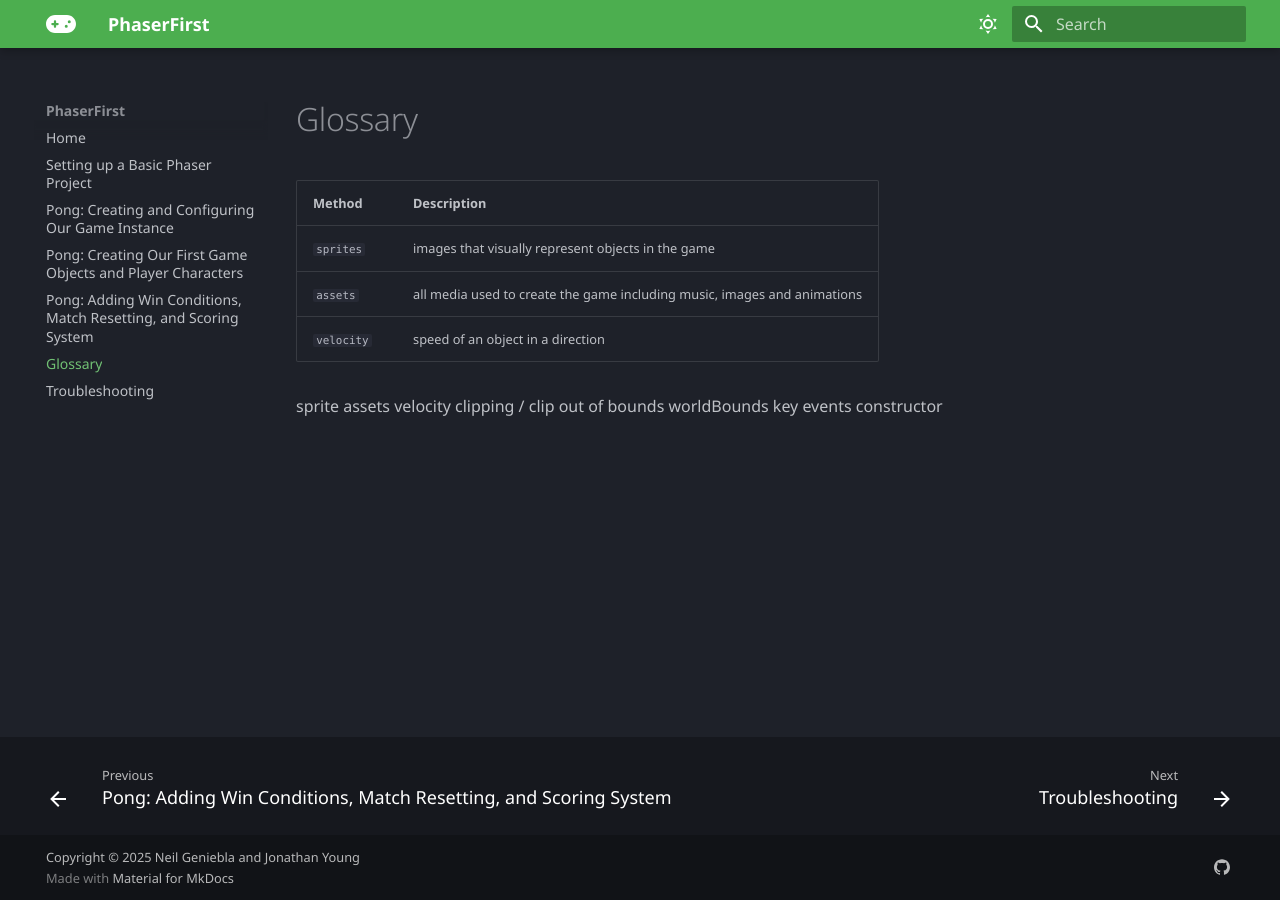
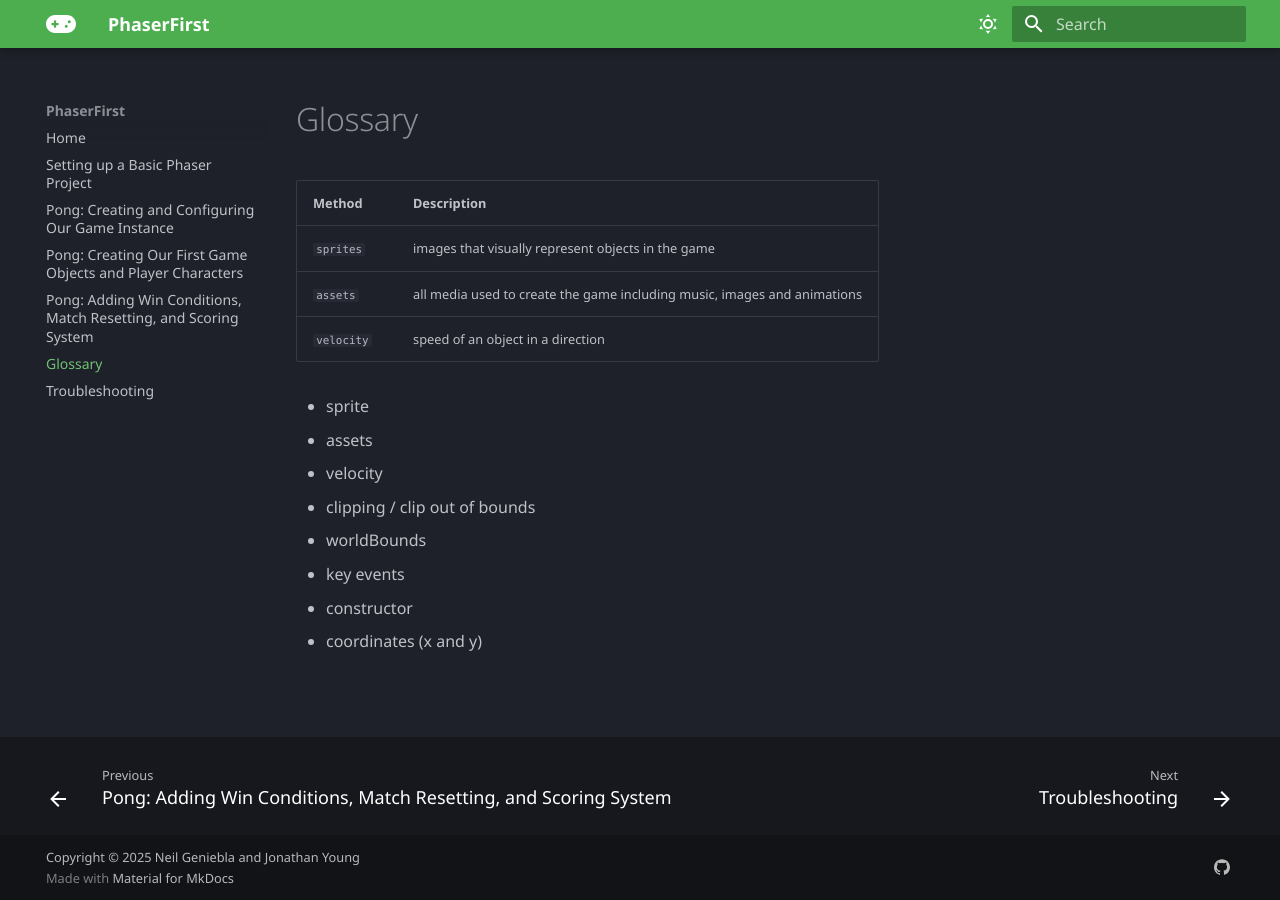
Before and after one commit to ndgeniebla/phaser-mkdocs, an MkDocs documentation site: the page built from docs/glossary.md, in a window 1280 px wide. Built offline with MkDocs 1.6.1 and Material for MkDocs 9.7.7, drawn with Linux system fonts in a browser that asks for light colours; some web fonts are replaced.

Commit message:
minor edits to all sections

```diff
--- a/docs/glossary.md
+++ b/docs/glossary.md
@@ -6,10 +6,11 @@
 | `assets`    | all media used to create the game including music, images and animations   |
 | `velocity`  | speed of an object in a direction  |
 
-sprite
-assets
-velocity
-clipping / clip out of bounds
-worldBounds
-key events
-constructor
+- sprite
+- assets
+- velocity
+- clipping / clip out of bounds
+- worldBounds
+- key events
+- constructor
+- coordinates (x and y)
```
Also changed, not shown: docs/01-setting-up.md (+3 -3 lines), docs/02-configuring-creating-game-instance.md (+4 -1 lines), docs/03-creating-game-objects.md (+10 -9 lines), docs/04-final-features.md (+8 -1 lines), docs/troubleshooting.md (+1 -1 lines), docs/assets/images/win-screen.png.
